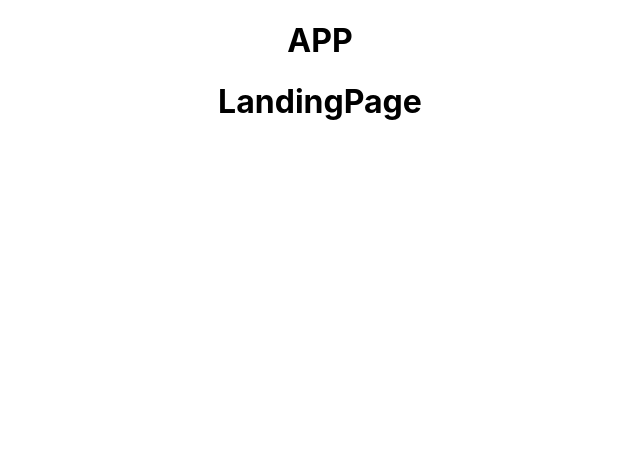
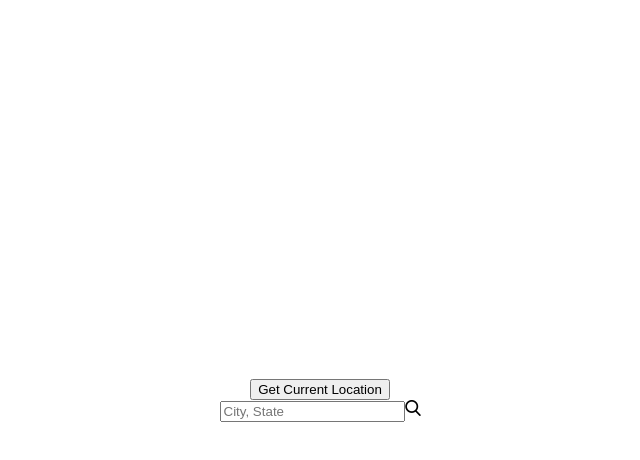
Before and after one commit to kristenmb/ozoneIQ, a React (Create React App) app: page / in a window 1280 px wide. Shown: the top 460 px of the page, without its empty margins (320-960 px from the left). Built offline with nearby package versions, Linux system fonts and the light colour scheme.

Commit message:
Import search image and build input forms for location options

```diff
--- a/src/Components/App/App.css
+++ b/src/Components/App/App.css
@@ -1,5 +1,10 @@
 .App {
   text-align: center;
+  display: flex;
+  flex-direction: column;
+  justify-content: center;
+  align-items: center;
+  height: 100vh;
 }
 
 .App-logo {
--- a/src/Components/App/App.js
+++ b/src/Components/App/App.js
@@ -5,7 +5,7 @@ import LandingPage from '../LandingPage/LandingPage'
 function App() {
   return (
     <div className="App">
-      <h1>APP</h1>
+      {/* <h1>APP</h1> */}
       <LandingPage />
     </div>
   );
--- a/src/Components/LandingPage/LandingPage.css
+++ b/src/Components/LandingPage/LandingPage.css
@@ -0,0 +1,4 @@
+.searchButton {
+  height: 1em;
+  width: 1em;
+}
--- a/src/Components/LandingPage/LandingPage.js
+++ b/src/Components/LandingPage/LandingPage.js
@@ -1,11 +1,26 @@
 import React, { useState } from 'react'
 import './LandingPage.css'
+import searchIcon from '../../assets/search.png'
 
 function LandingPage() {
-
+  const [currentLocation, setCurrentLocation] = useState('')
+  const [chooseLocation, setChooseLocation] = useState('')
 
   return (
-    <h1>LandingPage</h1>
+    <form>
+      <button className='currentLocal'>Get Current Location</button>
+      <section className='chooseLocal'>
+        <input
+          type='text'
+          placeholder='City, State'
+          name='chooseLocation'
+          value={chooseLocation}
+          onChange={event => setChooseLocation(event.target.value)}
+        />
+        <img className='searchButton' src={searchIcon} />
+      </section>
+    </form>
+
   )
 }
 
```
Also changed, not shown: src/assets/search.png (added).
